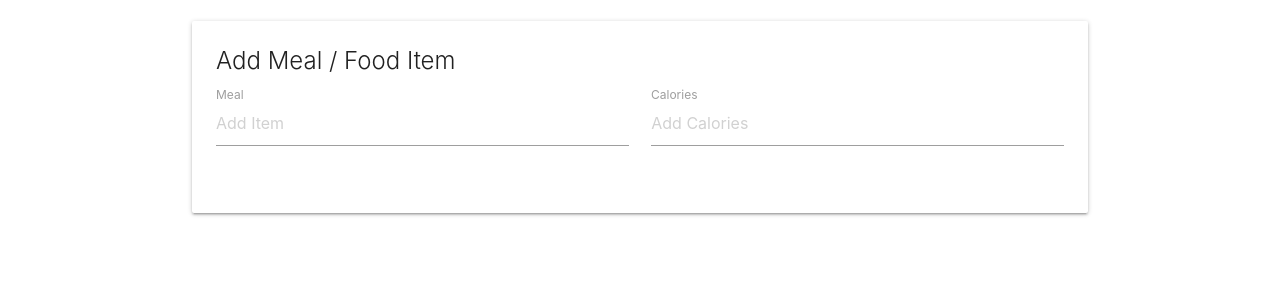
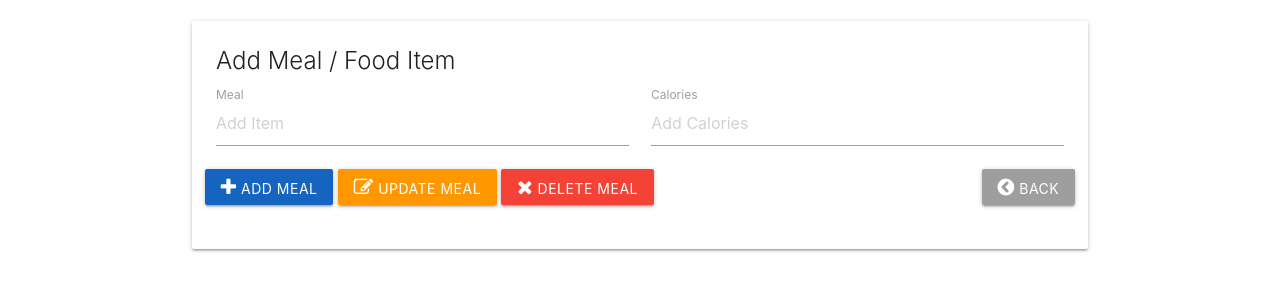
Before and after one commit to k-arbias/TracalorieApp, a plain HTML site: page index.html in a window 1280 px wide. Shown: the part 73-364 px from the top of the page. Drawn offline with nearby package versions, Linux system fonts and the light colour scheme.

Commit message:
Added buttons

```diff
--- a/index.html
+++ b/index.html
@@ -37,6 +37,10 @@
                             <input type="text" id="item-calories" placeholder="Add Calories">
                             <label for="item-calories">Calories</label>
                         </div>
+                        <button class="add-btn btn blue darken-3"><i class="fa fa-plus"></i> Add Meal</button>
+                        <button class="update-btn btn orange "><i class="fa fa-pencil-square-o"></i> Update Meal</button>
+                        <button class="delete-btn btn red "><i class="fa fa-remove"></i> Delete Meal</button>
+                        <button class="back-btn btn grey pull-right"><i class="fa fa-chevron-circle-left"></i> Back</button>
                     </div>
                 </form>
             </div>
```
